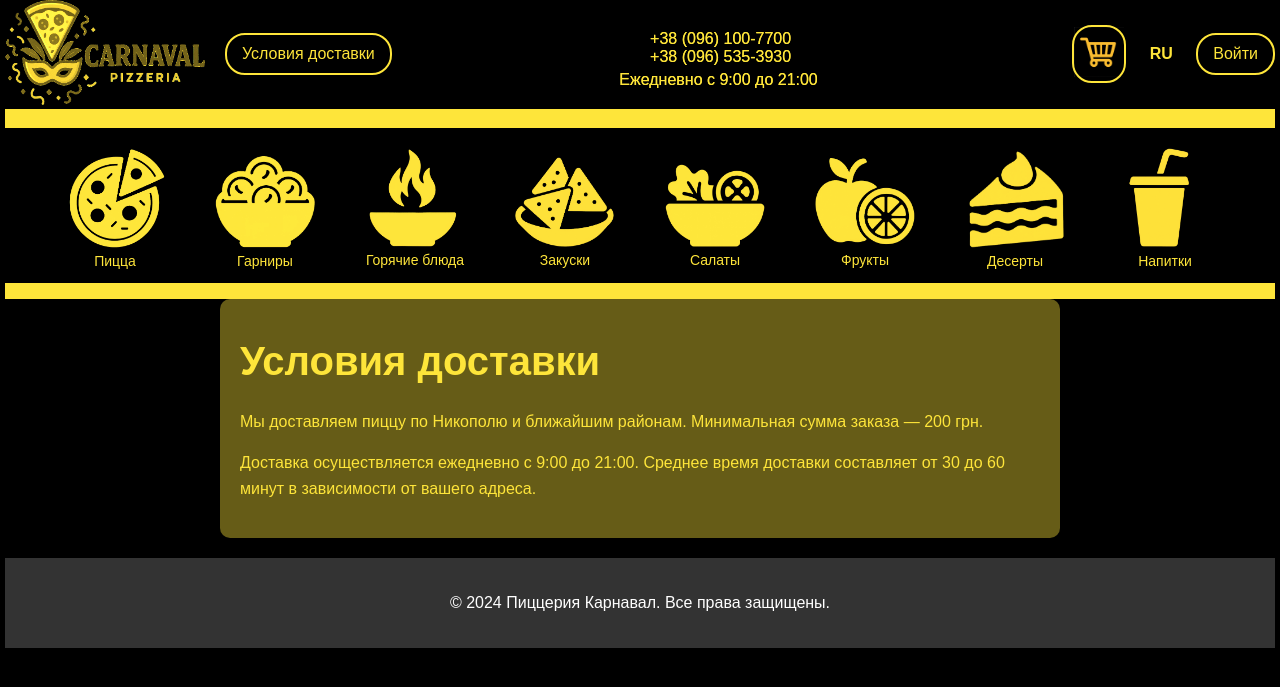
After one commit to pedsyte/karnaval, a PHP site: page /delivery.php in a window 1280 px wide. The commit adds this page. Shown: the top 687 px of the page. Run offline with PHP 8.4, Linux system fonts and the light colour scheme.

Commit message:
Add delivery page and link

```diff
--- /dev/null
+++ b/delivery.php
@@ -0,0 +1,10 @@
+<?php include 'header.php'; ?>
+<?php include 'nav.php'; ?>
+<main>
+  <div class="delivery-content">
+    <h2>Условия доставки</h2>
+    <p>Мы доставляем пиццу по Никополю и ближайшим районам. Минимальная сумма заказа — 200 грн.</p>
+    <p>Доставка осуществляется ежедневно с 9:00 до 21:00. Среднее время доставки составляет от 30 до 60 минут в зависимости от вашего адреса.</p>
+  </div>
+</main>
+<?php include 'footer.php'; ?>
--- a/header.php
+++ b/header.php
@@ -15,7 +15,7 @@
       <a href="#" class="logo">
         <img src="img/logo.png" alt="Логотип Пиццерии" width="200">
       </a>
-      <a href="#" class="delivery-link">Условия доставки</a>
+      <a href="delivery.php" class="delivery-link">Условия доставки</a>
     </div>
     <div class="header-right">
       <div class="contacts">
--- a/styles.css
+++ b/styles.css
@@ -256,6 +256,16 @@ margin-bottom: 0px;}
 .product button:hover {
   background: #cd7070;
 }
+.delivery-content {
+  background-color: rgba(254, 229, 58, 0.40);
+  padding: 20px;
+  border-radius: 10px;
+  color: #fee53a;
+  font-size: 16px;
+  line-height: 1.6;
+  max-width: 800px;
+  margin: 0 auto;
+}
 footer {
   background: #333;
   color: white;
```
